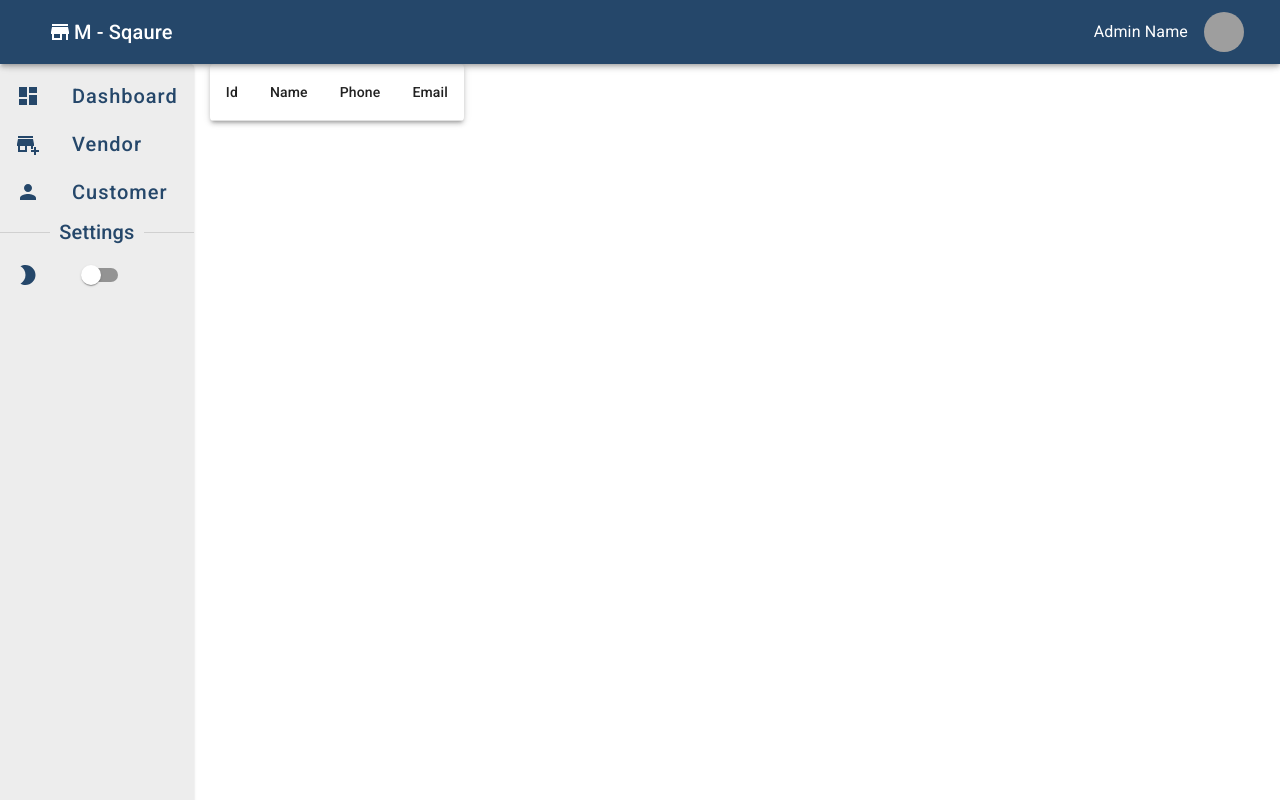
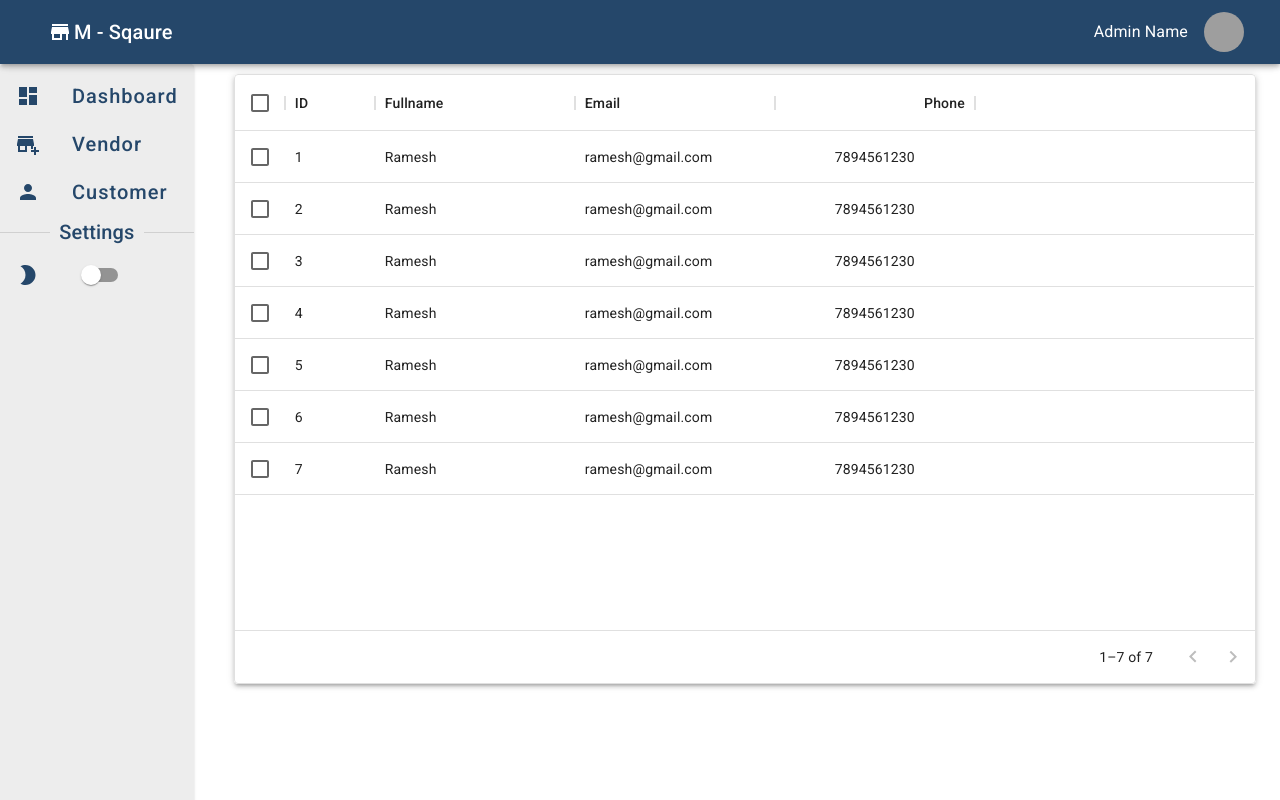
Before and after one commit to Avinash-Dod/MUI-dashboard, a React (Create React App) app: page /customer in a window 1280 px wide. Shown: the top 800 px of the page. Built offline with nearby package versions, Linux system fonts and the light colour scheme; grey boxes are pictures that could not be loaded.

Commit message:
feat.:created data grid,show data using data grid

```diff
--- a/package.json
+++ b/package.json
@@ -9,6 +9,7 @@
     "@mui/icons-material": "^5.6.2",
     "@mui/material": "^5.6.3",
     "@mui/system": "^5.6.3",
+    "@mui/x-data-grid": "^5.10.0",
     "@testing-library/jest-dom": "^5.16.4",
     "@testing-library/react": "^13.1.1",
     "@testing-library/user-event": "^13.5.0",
--- a/src/Theme/theme.js
+++ b/src/Theme/theme.js
@@ -27,6 +27,7 @@ export const theme = createTheme({
 
 
 
+
     }
 }
 
--- a/src/components/Drawer.js
+++ b/src/components/Drawer.js
@@ -22,7 +22,7 @@ const Sidebar = () => {
 
       </IconButton>
 
-      <Drawer variant="persistent" anchor="left" sx={{position:"relative"}} onClick={handleDrawerClose} open={open} onClose={() => handleDrawerClose()} >
+      <Drawer variant="persistent" anchor="left" sx={{ position: "relative" }} onClick={handleDrawerClose} open={open} onClose={() => handleDrawerClose()} >
         <IconButton color='inherit'  >
           <ArrowBack />
         </IconButton>
--- a/src/components/Navigation.js
+++ b/src/components/Navigation.js
@@ -2,7 +2,7 @@ import { Route, Routes } from "react-router-dom"
 import Customer from "../pages/Customer"
 import Dashboard from "../pages/Dashboard"
 
-const Navigation=()=>{
+const Navigation = () => {
     return (
         <Routes >
             <Route path="/" element={<Dashboard />} />
--- a/src/components/UI/Sidebar/SideBarLeft.js
+++ b/src/components/UI/Sidebar/SideBarLeft.js
@@ -7,7 +7,7 @@ const Sidebar = () => {
   return (
     <Box flex={1}>
       <Box position="fixed">
-        <List sx={{ bgcolor: "#ededed", color: "#25476a", textAlign: "center", fontWeight: "bolder",height:"1000px" }} component={Paper}>
+        <List sx={{ bgcolor: "#ededed", color: "#25476a", textAlign: "center", fontWeight: "bolder", height: "1000px" }} component={Paper}>
           <ListItem disablePadding xs="0px" >
             <ListItemButton  >
               <ListItemIcon sx={{ color: "inherit" }}>
@@ -23,7 +23,7 @@ const Sidebar = () => {
               <ListItemIcon sx={{ color: "inherit" }} >
                 <AddBusiness />
               </ListItemIcon   >
-            <Typography variant="h6" component="span" sx={{ color: "25476a", letterSpacing: "1px" }}>
+              <Typography variant="h6" component="span" sx={{ color: "25476a", letterSpacing: "1px" }}>
                 Vendor
               </Typography>
             </ListItemButton>
--- /dev/null
+++ b/src/pages/Buttons.js
@@ -0,0 +1 @@
+import { Button } from "@mui/material";
--- a/src/pages/Customer.js
+++ b/src/pages/Customer.js
@@ -1,29 +1,52 @@
-import { Box, Card, Stack, Table, TableCell, TableContainer, TableHead, TableRow } from "@mui/material"
-import { Paper } from "@mui/material"
+import { Box, Container, Stack,Paper, Card } from "@mui/material"
+import { DataGrid } from "@mui/x-data-grid"
+
 import { Header } from "../components/UI/Header"
 import Sidebar from "../components/UI/Sidebar/SideBarLeft"
+import UserData from '../userData.json'
 
-const Customer=()=>{
-    return(
+const Customer = () => {
+    const Data = Object.values(UserData)
+    const column = [{ field: "id", headerName: "ID", width: 90 },
+    { field: "Name", headerName: "Fullname ", width: 200 },
+    { field: "email", headerName: "Email ", width: 200 },
+
+    {
+        field: "phone",
+        headerName: "Phone",
+        type: "number",
+        width: 200,
+        align: "center"
+    },
+    ]
+    const row = Data
+
+
+    return (
         <Box flex={1}  >
             <Header />
-            <Stack direction="row"  spacing={2} justifyContent="flex-start " >
-            <Sidebar />
-            <Card elevation={3}  sx={{height:"50%"}}>
-            <TableContainer  sx={{float:"left"}}>
-                <Table >
-                    <TableHead >
-                        <TableRow >
-                            <TableCell align="left">Id</TableCell>
-                            <TableCell aligm="left">Name</TableCell>
-                            <TableCell align="right">Phone</TableCell>
-                            <TableCell align="center" >Email</TableCell>
-                        </TableRow>
-                    </TableHead>
-                </Table>
+            <Stack direction="row" spacing={2} justifyContent="flex-start " >
+                <Sidebar />
+                <Container maxWidth="xl"  >
+                    <Card elevation={3} sx={{height:"60%",mt:"1%"}}>
 
-            </TableContainer>
-            </Card>
+
+                    <DataGrid
+                        rows={row}
+                        columns={column}
+                        pageSize={10}
+                        rowsPerPageOptions={[5]}
+                        checkboxSelection
+                        disableSelectionOnClick
+
+                    >
+
+                    </DataGrid>
+                    </Card>
+
+
+                </Container>
+
             </Stack>
 
         </Box>
--- a/src/pages/Dashboard.js
+++ b/src/pages/Dashboard.js
@@ -1,6 +1,6 @@
 
 
-import {  ArrowRight, Coffee } from "@mui/icons-material"
+import { ArrowRight, Coffee } from "@mui/icons-material"
 import { Box, Button, Card, CardContent, Container, Grid, Stack, Typography } from "@mui/material"
 import { Header } from "../components/UI/Header"
 import Sidebar from "../components/UI/Sidebar/SideBarLeft"
--- /dev/null
+++ b/src/userData.json
@@ -0,0 +1,44 @@
+[
+  {
+    "id": 1,
+    "Name": "Ramesh",
+    "phone": "7894561230",
+    "email": "ramesh@gmail.com"
+  },
+  {
+    "id": 2,
+    "Name": "Ramesh",
+    "phone": "7894561230",
+    "email": "ramesh@gmail.com"
+  },
+  {
+    "id": 3,
+    "Name": "Ramesh",
+    "phone": "7894561230",
+    "email": "ramesh@gmail.com"
+  },
+  {
+    "id": 4,
+    "Name": "Ramesh",
+    "phone": "7894561230",
+    "email": "ramesh@gmail.com"
+  },
+  {
+    "id": 5,
+    "Name": "Ramesh",
+    "phone": "7894561230",
+    "email": "ramesh@gmail.com"
+  },
+  {
+    "id": 6,
+    "Name": "Ramesh",
+    "phone": "7894561230",
+    "email": "ramesh@gmail.com"
+  },
+  {
+    "id": 7,
+    "Name": "Ramesh",
+    "phone": "7894561230",
+    "email": "ramesh@gmail.com"
+  }
+]
```
Also changed, not shown: src/components/UI/Header.js (+4 -4 lines), 1 other file (tests, documents, lock files or other folders). Lines whose indentation alone changed are shown as unchanged.
